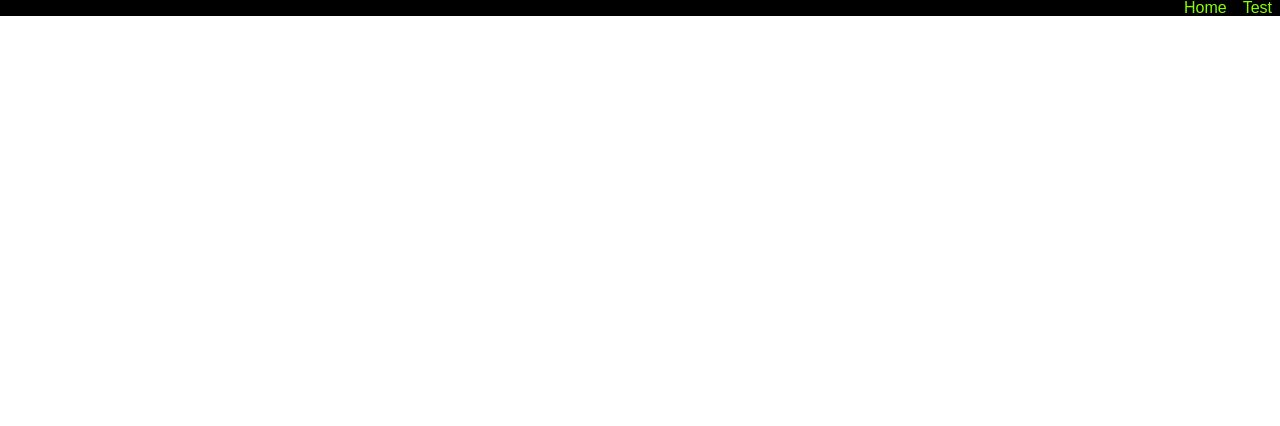
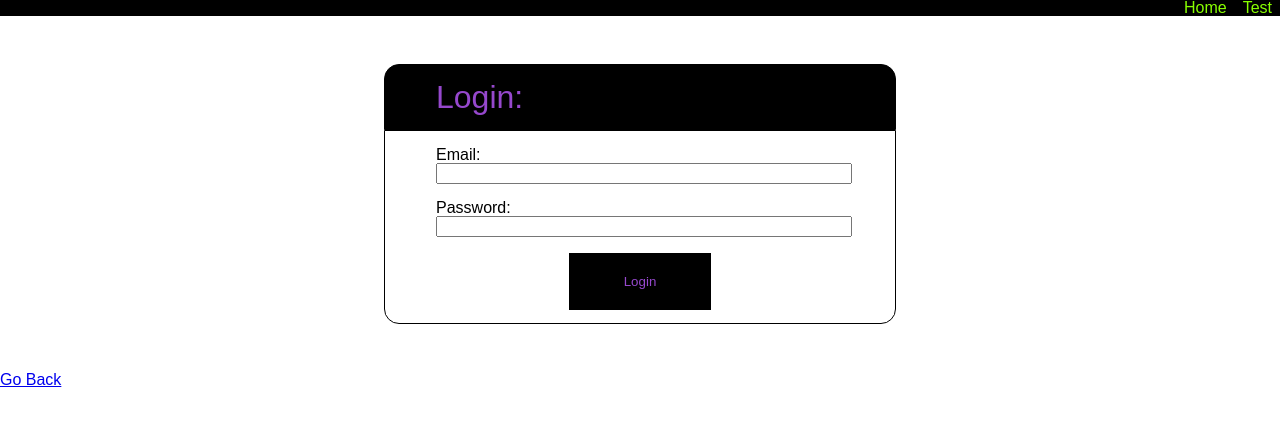
Before and after one commit to DRogalsky/RoleplayByPost, an Angular app: page /gmlogin in a window 1280 px wide. Before the commit this address led to /. Shown: the top 426 px of the page. Built offline with nearby package versions, Linux system fonts and the light colour scheme.

Commit message:
changed accent colors throughout and basically finished the login stuff

```diff
--- a/src/app/app-routing.module.ts
+++ b/src/app/app-routing.module.ts
@@ -5,7 +5,7 @@ import { LoginComponent } from './login/login.component';
 
 const routes: Routes = [
   { path: '', component: FrontPageComponent },
-  { path: 'login', component: LoginComponent}
+  { path: 'gmlogin', component: LoginComponent}
 ];
 
 @NgModule({
--- a/src/app/front-page/front-page.component.html
+++ b/src/app/front-page/front-page.component.html
@@ -19,7 +19,7 @@
                 <li>Create the fun</li>
                 <li>Help players with their stories</li>
             </ul>
-            <button>Game Master Login</button>
+            <a routerLink="gmlogin"><button>Game Master Login</button></a>
         </div>
     </div>
 
--- a/src/app/front-page/front-page.component.scss
+++ b/src/app/front-page/front-page.component.scss
@@ -19,7 +19,7 @@
 // $Wonder-Bar---Modified-Victorian-4-hsla: hsla(5, 81, 31, 1);
 // $Wonder-Bar---Modified-Victorian-5-hsla: hsla(0, 72, 20, 1);
 
-$font-color: #8F0;
+$font-color: #9648cd;
 
 // this pallet is awful change it later
 header {
--- a/src/app/login/login.component.html
+++ b/src/app/login/login.component.html
@@ -1,4 +1,9 @@
 <div id="loginBox">
+    <div class="loginHeader">
+        <h3>Login:</h3>
+    </div>
+    <div class="fieldContainer">
+
         <div class="loginField">
             <label for="email">Email:</label>
             <input type="email" name="email">
@@ -9,3 +14,6 @@
         </div>
         <button>Login</button>
     </div>
+</div>
+
+<a routerLink="/">Go Back</a>
--- a/src/app/login/login.component.scss
+++ b/src/app/login/login.component.scss
@@ -1,9 +1,28 @@
-$font-color: #8F0;
+$font-color: #9648cd;
 
 #loginBox {
     width: 40%;
     margin: 3em auto;
-    border: 1px solid black;
+
+
+    .fieldContainer {
+        border: 1px solid black;
+        border-radius: 0 0 15px 15px;
+    }
+
+    .loginHeader{
+
+        padding: 1em 0;
+        background: black;
+        border: 1px solid black;
+        border-radius: 15px 15px 0 0;
+        h3 {
+            margin: 0 auto;
+            color: $font-color;
+            width: 80%;
+            font-size: 2em;
+        }
+    }
 
     .loginField{
         width:80%;
@@ -24,3 +43,8 @@ $font-color: #8F0;
         }
     }
 }
+
+a {
+    text-align: center;
+}
+// can't figure out how to center this but can't concentrate atm fix later when im thinking straight
```
Also changed, not shown: src/assets/android-chrome-512x512.png, src/assets/favicon-16x16.png. Lines whose indentation alone changed are shown as unchanged.
